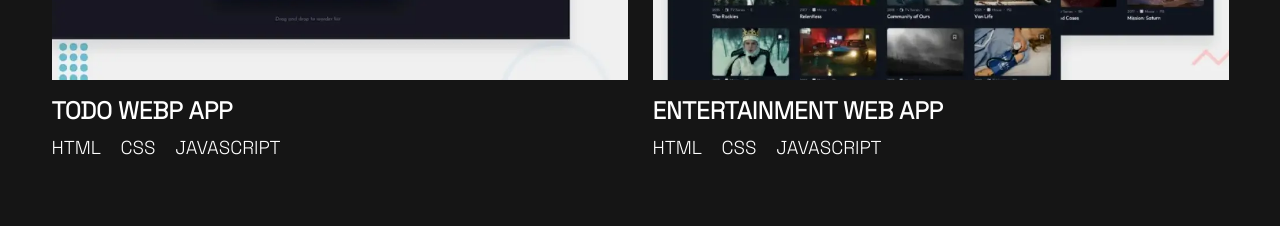
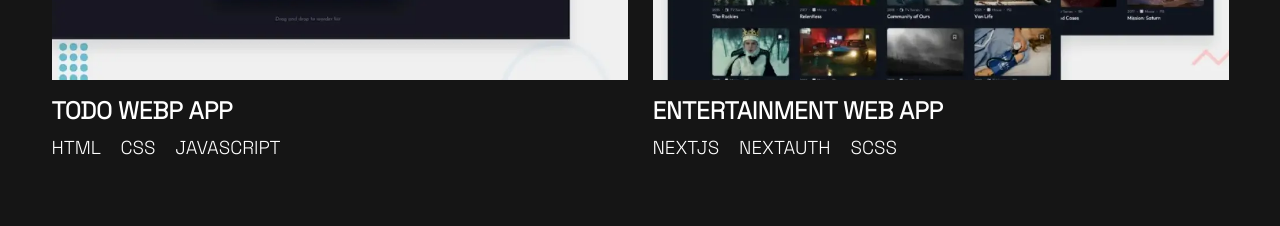
Before and after one commit to jhondaven12/single-page-portfolio, a Next.js app: page / in a window 1280 px wide. Shown: the part 2400-2626 px from the top of the page. Built offline with nearby package versions, Linux system fonts and the light colour scheme.

Commit message:
Update allProject.js

```diff
--- a/src/pages/allProject.js
+++ b/src/pages/allProject.js
@@ -23,7 +23,7 @@ export const Project = [
     {
         src: '/thumbnail-project-4-large.webp',
         title: 'ENTERTAINMENT WEB APP',
-        languages: ['HTML', 'CSS', 'JAVASCRIPT'],
+        languages: ['NEXTJS', 'NEXTAUTH', 'SCSS'],
         project: 'https://entertaiment-apps.vercel.app/',
         code: 'https://github.com/jhondaven12/entertaiment-apps'
     },
```
